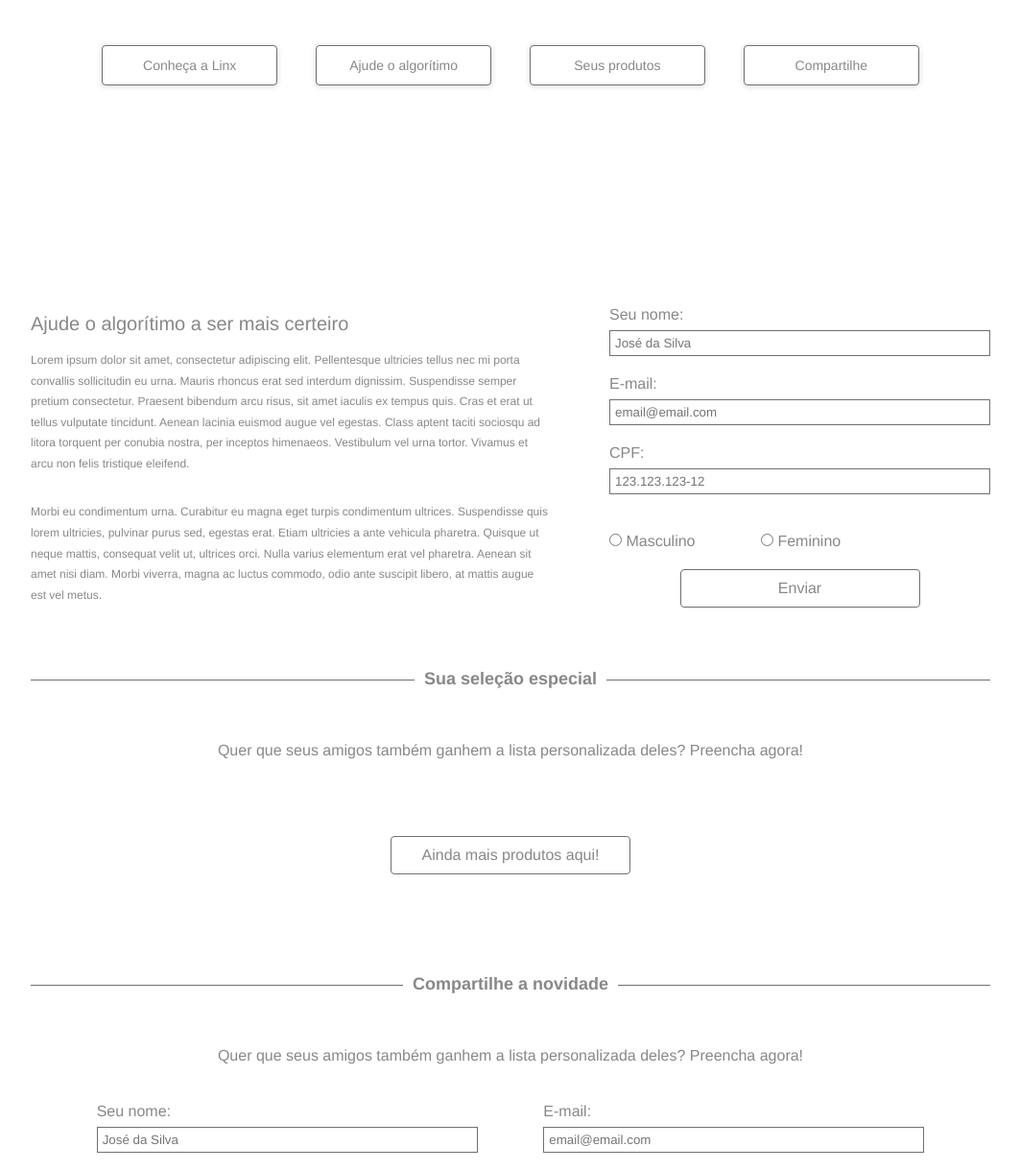
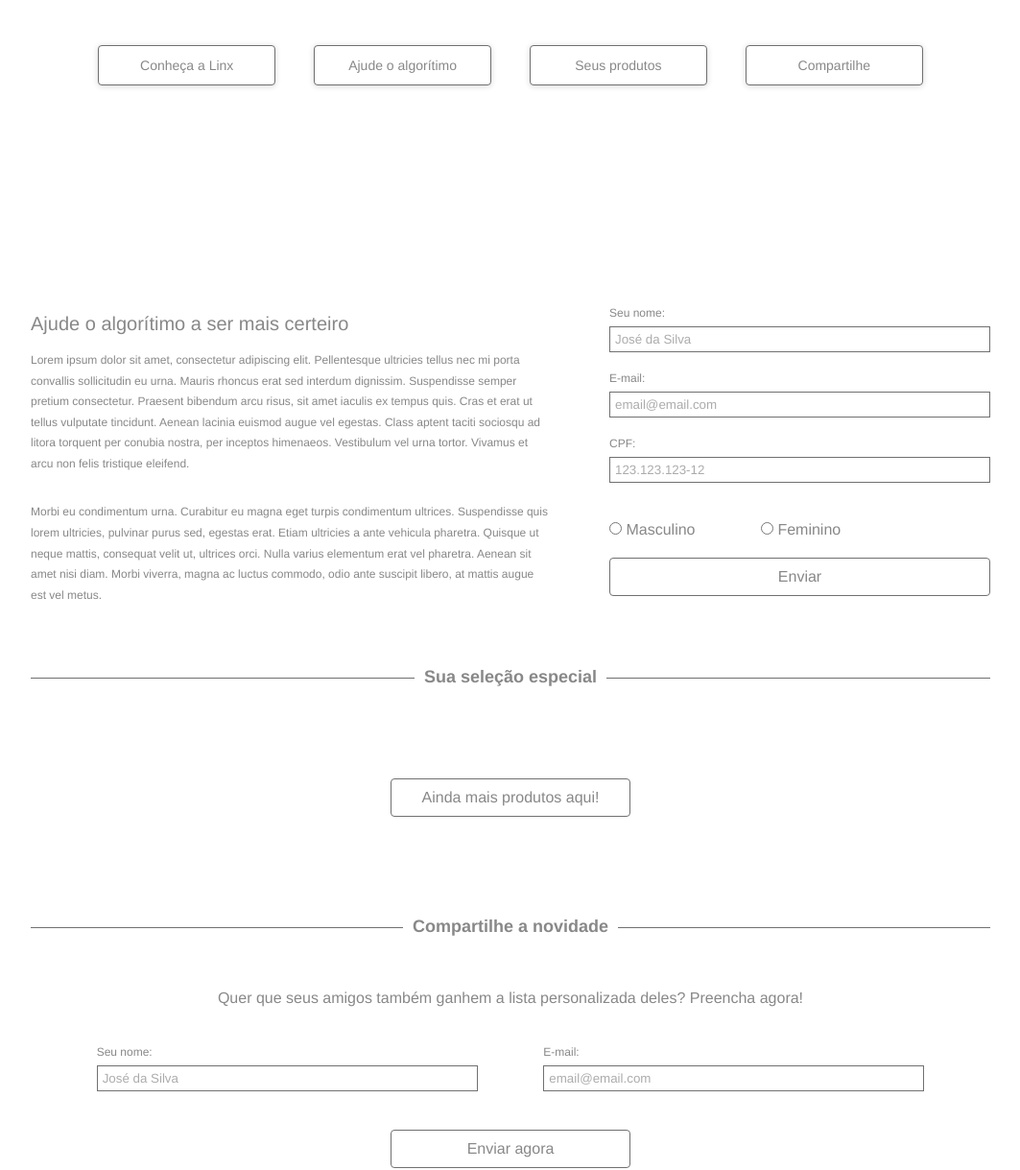
Before and after one commit to Lbgomes/front-end-challenge, a plain HTML site: page index.html in a window 1280 px wide. Shown: the part 181-1400 px from the top of the page at 96% size, without its empty margins (108-1171 px from the left). Drawn offline with Linux system fonts and the light colour scheme; no server answers.

Commit message:
css fixing

```diff
--- a/css/index.css
+++ b/css/index.css
@@ -60,7 +60,7 @@
     border: 1px solid #707070;
     border-radius: 4px;
     opacity: 1;
-    padding: 12px 34px;
+    padding: 12px 20px;
     cursor: pointer;
     font-size: 14px;
     color: #888888;
@@ -114,7 +114,9 @@
     margin-bottom: 20px;
     border: 1px solid #707070;
   }
-
+  input::placeholder {
+    opacity: 0.6;
+  }
   .form-radio-buttons {
     margin-top: 20px;
   }
@@ -158,7 +160,8 @@
   .products {
       display: grid;
       grid-template-columns: 1fr;
-      gap: 40px
+      gap: 40px;
+      padding-top: 50px;
   }
 
   .wrapper.special {
@@ -279,6 +282,7 @@
   }
 
   .form-label {
+    font-size: 12px;
     margin-bottom: 7px;
   }
 
@@ -361,7 +365,7 @@
 
     .product-oldPrice,
     .product-installments {
-      margin-bottom: 10px;
+      margin-bottom: 6px;
     }
 
     .product-price {
@@ -375,6 +379,7 @@
   }
 
   @media (min-width: 1024px) {
+
     header {
       height: 500px;
     }
@@ -386,6 +391,10 @@
       margin-top: 50px;
     }
 
+    .header-buttons button {
+      padding: 12px 35px;
+    }
+
     .algorithm-form {
       flex-direction: row;
     }
@@ -393,9 +402,12 @@
     .form-input {
       width: 385px;
     }
+
     .products {
         grid-template-columns: 1fr 1fr 1fr 1fr;
+        padding-top: 80px;
     }
+
     .second-form {
       flex-direction: row;
     }
--- a/index.html
+++ b/index.html
@@ -59,7 +59,7 @@
                         <input type="radio" name="gender" required id="female">
                         <label for="female">Feminino</label>
                     </div>
-                    <button class="form-submit second-form-submit" type="submit">Enviar</button>
+                    <button class="form-submit" type="submit">Enviar</button>
                 </form>
             </div>
         </div>
@@ -70,7 +70,6 @@
                 <div class="textbox">
                   <div class="text">Sua seleção especial</div>
                 </div>
-                <h1 class="share-news-txt-2">Quer que seus amigos também ganhem a lista personalizada deles? Preencha agora!</h1>
               </div>
             <div class="products">
             </div>
@@ -97,7 +96,7 @@
                         <input class="form-input" type="email" placeholder="email@email.com" required name="email" id="email">
                     </div>
                 </div>
-                <button class="form-submit second-form-submit" type="submit">Enviar</button>
+                <button class="form-submit second-form-submit" type="submit">Enviar agora</button>
             </form>
         </div>
     </main>
```
